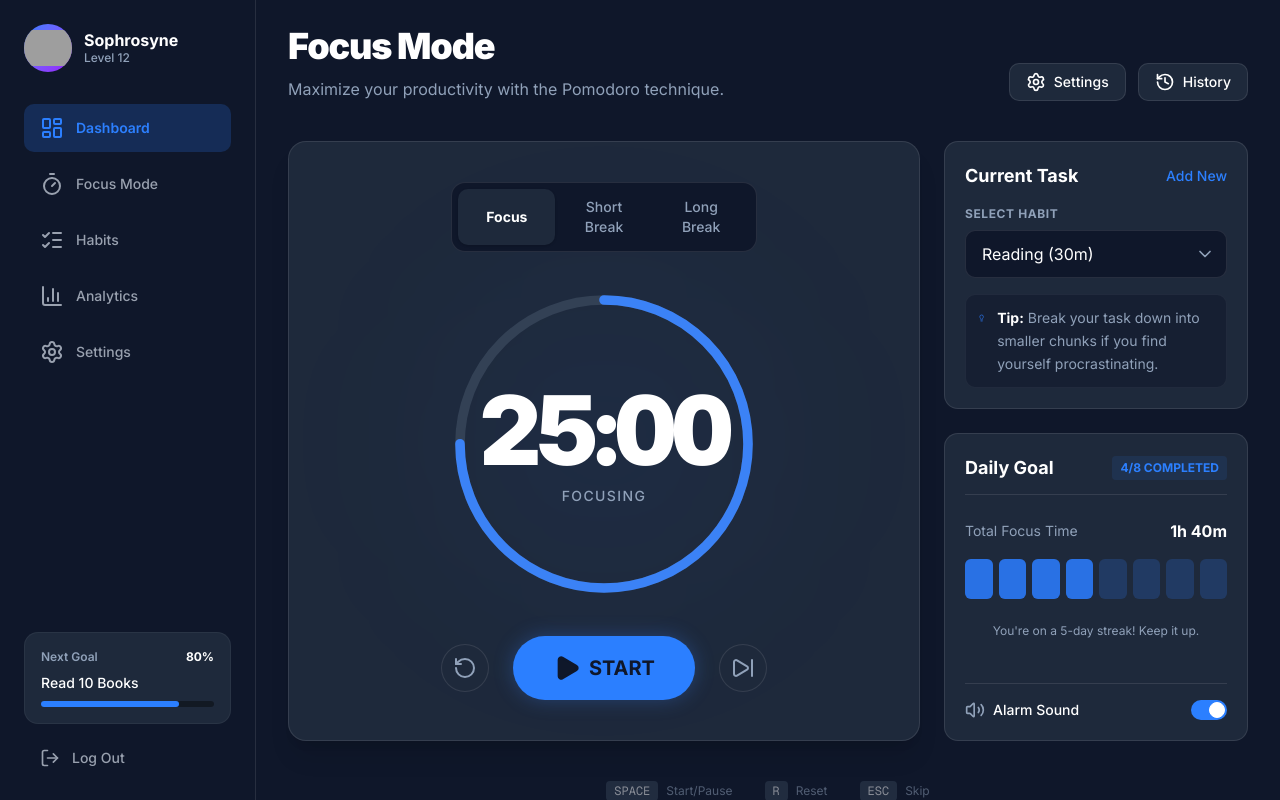
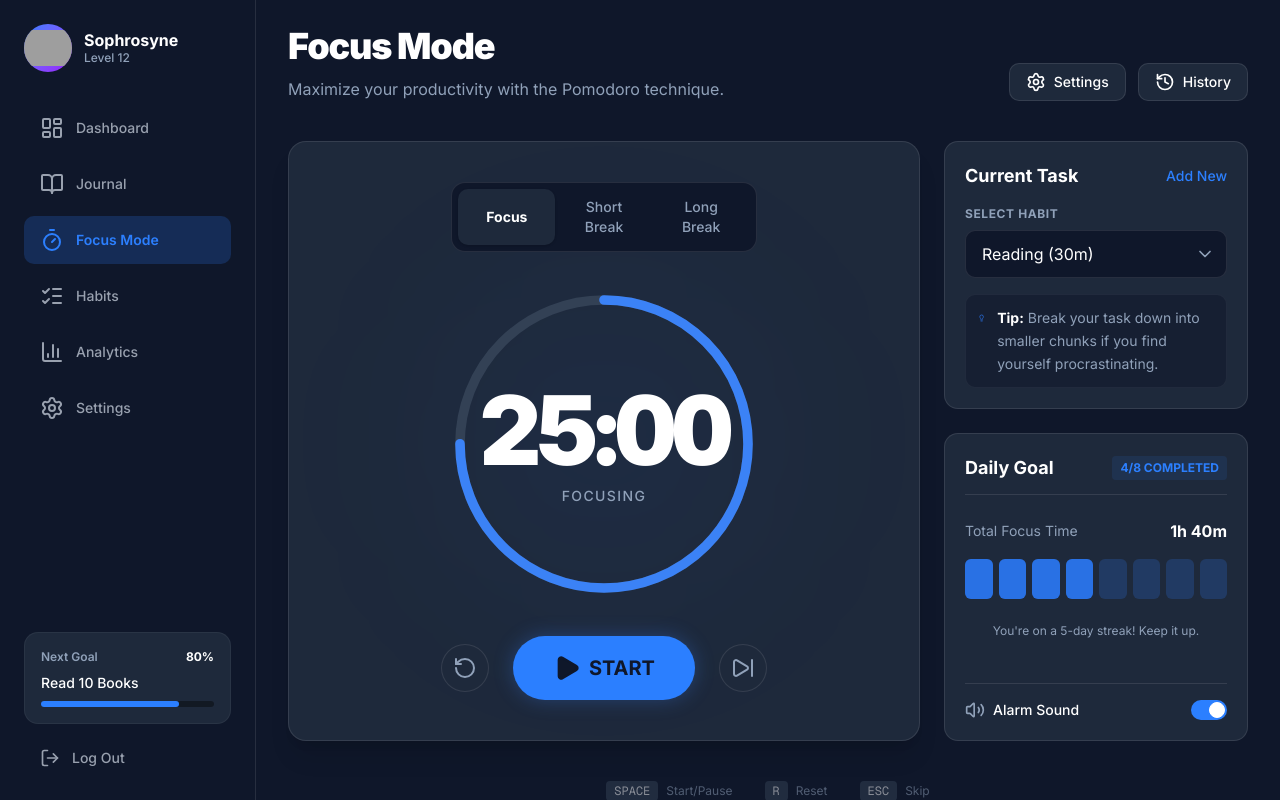
Before and after one commit to maarcotulio/sophrosyne, a Next.js app in the folder client/: page /pomodoro in a window 1280 px wide. Built offline with nearby package versions, Linux system fonts and the light colour scheme; grey boxes are pictures that could not be loaded.

Commit message:
feat(sidebar): add Journal navigation with dynamic active state

```diff
--- a/client/components/dashboard/sidebar.tsx
+++ b/client/components/dashboard/sidebar.tsx
@@ -3,6 +3,7 @@
 import { cn } from "@/lib/utils";
 import {
   LayoutDashboard,
+  BookOpen,
   ListChecks,
   BarChart3,
   Settings,
@@ -11,18 +12,54 @@ import {
 } from "lucide-react";
 import Image from "next/image";
 import Link from "next/link";
+import { usePathname } from "next/navigation";
 
 interface SidebarProps {
   className?: string;
 }
 
 const navItems = [
-  { icon: LayoutDashboard, label: "Dashboard", href: "/dashboard", active: true },
-  { icon: Timer, label: "Focus Mode", href: "/pomodoro", active: false },
-  { icon: ListChecks, label: "Habits", href: "/habits", active: false },
-  { icon: BarChart3, label: "Analytics", href: "/analytics", active: false },
-  { icon: Settings, label: "Settings", href: "/settings", active: false },
+  { icon: LayoutDashboard, label: "Dashboard", href: "/dashboard" },
+  { icon: BookOpen, label: "Journal", href: "/journal" },
+  { icon: Timer, label: "Focus Mode", href: "/pomodoro" },
+  { icon: ListChecks, label: "Habits", href: "/habits" },
+  { icon: BarChart3, label: "Analytics", href: "/analytics" },
+  { icon: Settings, label: "Settings", href: "/settings" },
 ];
+
+function NavItems() {
+  const pathname = usePathname();
+
+  return (
+    <nav className="flex flex-col gap-2">
+      {navItems.map((item) => {
+        const isActive = pathname === item.href || pathname.startsWith(`${item.href}/`);
+        return (
+          <Link
+            key={item.label}
+            href={item.href}
+            className={cn(
+              "flex items-center gap-3 rounded-lg px-4 py-3 transition-colors",
+              isActive
+                ? "bg-blue-500/20 text-blue-500"
+                : "text-gray-400 hover:bg-white/5 hover:text-white"
+            )}
+          >
+            <item.icon className="size-6" />
+            <span
+              className={cn(
+                "text-sm",
+                isActive ? "font-semibold" : "font-medium"
+              )}
+            >
+              {item.label}
+            </span>
+          </Link>
+        );
+      })}
+    </nav>
+  );
+}
 
 export function Sidebar({ className }: SidebarProps) {
   return (
@@ -57,30 +94,7 @@ export function Sidebar({ className }: SidebarProps) {
           </div>
 
           {/* Navigation */}
-          <nav className="flex flex-col gap-2">
-            {navItems.map((item) => (
-              <Link
-                key={item.label}
-                href={item.href}
-                className={cn(
-                  "flex items-center gap-3 rounded-lg px-4 py-3 transition-colors",
-                  item.active
-                    ? "bg-blue-500/20 text-blue-500"
-                    : "text-gray-400 hover:bg-white/5 hover:text-white"
-                )}
-              >
-                <item.icon className="size-6" />
-                <span
-                  className={cn(
-                    "text-sm",
-                    item.active ? "font-semibold" : "font-medium"
-                  )}
-                >
-                  {item.label}
-                </span>
-              </Link>
-            ))}
-          </nav>
+          <NavItems />
         </div>
 
         {/* Bottom Section */}
```
